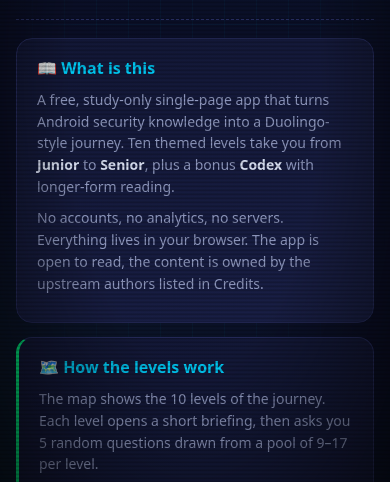
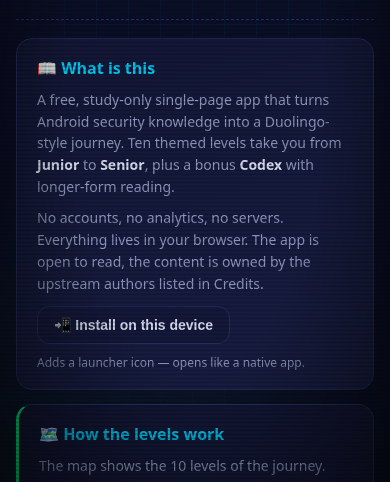
Before and after one commit to jacksonfdam/DroidGuard, a website: page src/index.html in a window 390 px wide. Both pictures are taken after a click on the button 315 px from the left and 29 px from the top of the page. Shown: the part 328-810 px from the top of the page. Drawn offline with Linux system fonts and the light colour scheme.

Commit message:
fix(pwa): standardised mobile-web-app-capable + persistent install CTA
Two PWA polish fixes flagged by Chrome's console:

  1. Add the standardised <meta name="mobile-web-app-capable">
     alongside the apple-prefixed variant. Chrome warns when only
     the apple- one is present (it's been deprecated as the default
     spec moved away from the apple-* prefix). Both ship now: Chrome
     reads the standard one, iOS Safari still falls back to the
     apple- variant.

  2. Add a persistent 'Install on this device' button to the About
     page's first card. Wires DG_PWA.promptInstall(), so a user who
     dismissed the splash without installing still has a one-tap path
     to the install dialog. On platforms that don't have the
     beforeinstallprompt event (iOS Safari, desktop Firefox), this
     falls back to the share-sheet hint shown by promptInstall().

The 'Banner not shown: preventDefault called' message Chrome logs
is informational, not an error: we capture the event with
preventDefault to take responsibility for the install UX. The
prompt() call happens when the user taps the splash CTA, the
About-page button or any future entry point — exactly what Chrome
expects from a deferred-install pattern.

```diff
--- a/src/index.html
+++ b/src/index.html
@@ -9,6 +9,9 @@
   <link rel="icon" type="image/svg+xml" href="assets/favicon.svg" />
   <link rel="manifest" href="manifest.json" />
   <link rel="apple-touch-icon" href="assets/favicon.svg" />
+  <!-- Standardized first; Apple still requires the prefixed variant.
+       Chrome warns if only the apple- one is present. -->
+  <meta name="mobile-web-app-capable" content="yes" />
   <meta name="apple-mobile-web-app-capable" content="yes" />
   <meta name="apple-mobile-web-app-title" content="DroidGuard" />
   <meta name="apple-mobile-web-app-status-bar-style" content="black-translucent" />
--- a/src/js/app.js
+++ b/src/js/app.js
@@ -361,6 +361,10 @@ window.DG_APP = (function () {
             <h2>📖 What is this</h2>
             <p>A free, study-only single-page app that turns Android security knowledge into a Duolingo-style journey. Ten themed levels take you from <strong>Junior</strong> to <strong>Senior</strong>, plus a bonus <strong>Codex</strong> with longer-form reading.</p>
             <p>No accounts, no analytics, no servers. Everything lives in your browser. The app is open to read, the content is owned by the upstream authors listed in Credits.</p>
+            <div class="row" style="margin-top: 12px; gap: 10px;">
+              <button class="btn" id="btnInstallApp">📲 Install on this device</button>
+              <span class="muted" style="font-size: 12px;">Adds a launcher icon — opens like a native app.</span>
+            </div>
           </div>
 
           <div class="about-card about-card--score">
@@ -418,6 +422,13 @@ window.DG_APP = (function () {
         </div>
       </section>
     `;
+    const installBtn = document.getElementById("btnInstallApp");
+    if (installBtn) {
+      installBtn.addEventListener("click", () => {
+        if (window.DG_PWA && DG_PWA.promptInstall) DG_PWA.promptInstall();
+        else toast("Your browser doesn't support installing this app.", "error");
+      });
+    }
     fxTransition();
   }
 
```
